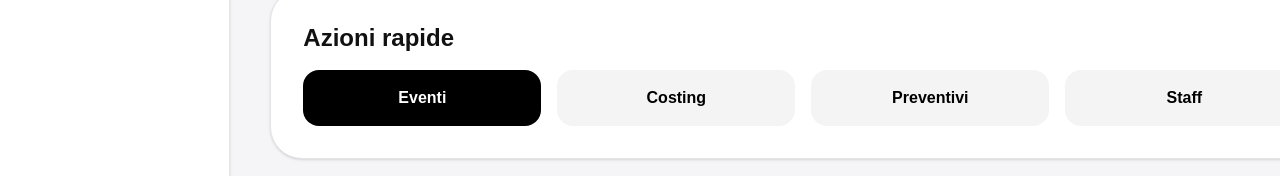
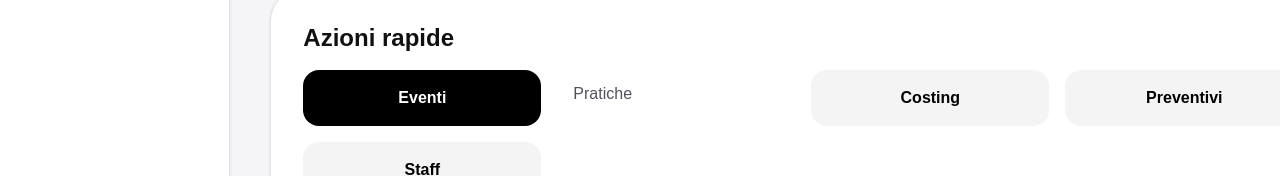
Before and after one commit to giuseppefrosina-hash/event-platform, a Next.js app in the folder frontend/: page /dashboard in a window 1280 px wide. Shown: the part 1578-1754 px from the top of the page. Built offline with nearby package versions, Linux system fonts and the light colour scheme; no server answers; sample sign-in values are in the browser's storage.

Commit message:
add practices link to dashboard menu

```diff
--- a/frontend/app/dashboard/page.tsx
+++ b/frontend/app/dashboard/page.tsx
@@ -670,7 +670,12 @@ export default function DashboardPage() {
               >
                 Eventi
               </a>
-
+<a
+  href="/practices"
+  className="block rounded-xl px-4 py-3 text-zinc-600 hover:bg-zinc-100"
+>
+  Pratiche
+</a>
               <a
                 href="/costing"
                 className="rounded-2xl bg-zinc-100 px-5 py-4 text-center font-semibold text-black"
```
